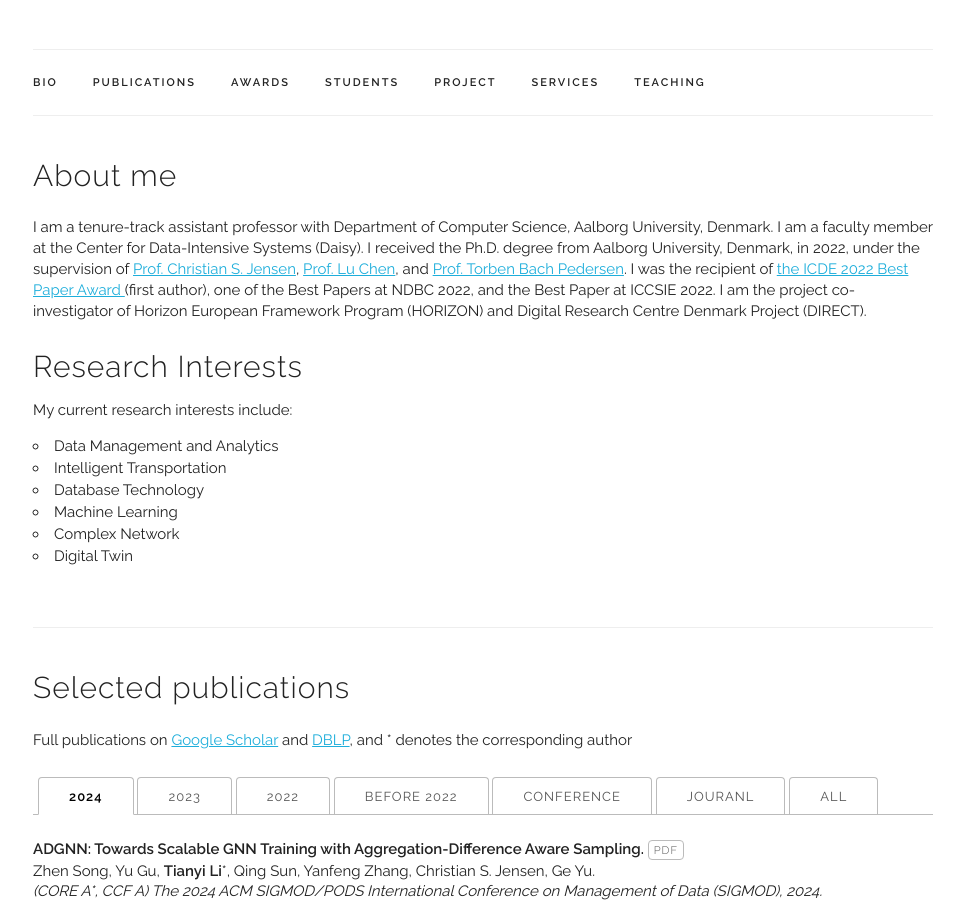
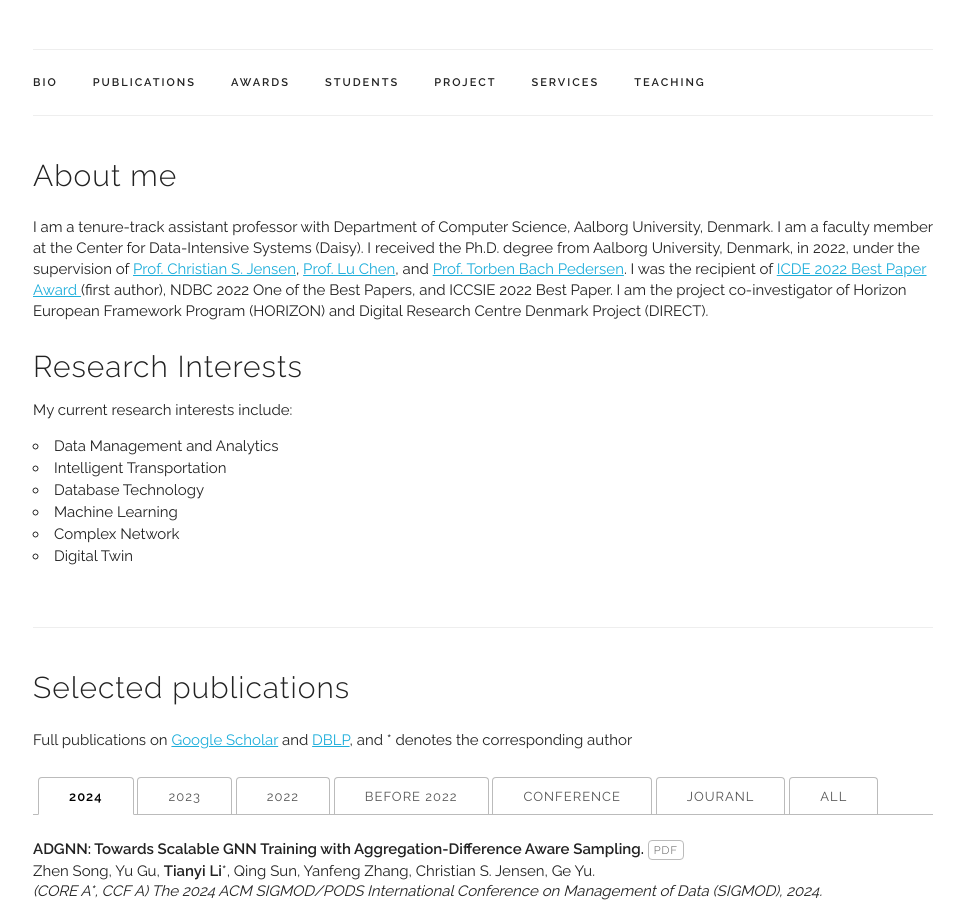
Before and after one commit to litianyi-cs-dkaau/litianyi-cs-dkaau.github.io, a Jekyll site: the page built from index.html, in a window 1280 px wide and 900 px high, scrolled down 314 px. Shown: the whole window, without its empty margins (157-1121 px from the left). Built offline with Jekyll 4.4.1, drawn with Linux system fonts in a browser that asks for light colours.

Commit message:
Update index.html

```diff
--- a/index.html
+++ b/index.html
@@ -13,7 +13,7 @@ I have served on the Program Committees of top conferences including ICDE, KDD,
   <p style="line-height:1.4">
   I am a tenure-track assistant professor with Department of Computer Science, Aalborg University, Denmark. I am a faculty member at the Center for Data-Intensive Systems (Daisy).
     I received the Ph.D. degree from Aalborg University, Denmark, in 2022, under the supervision of <a href="https://csj.cs.aau.dk" target="_blank">Prof. Christian S. Jensen</a>, <a href="https://person.zju.edu.cn/en/luchen" target="_blank">Prof. Lu Chen</a>, and <a href="https://homes.cs.aau.dk/~tbp/" target="_blank">Prof. Torben Bach Pedersen</a>.
-   I was the recipient of <a href="https://icde2022.ieeecomputer.my/best-papers/" target="_blank"> the ICDE 2022 Best Paper Award </a> (first author), one of the Best Papers at NDBC 2022, and the Best Paper at ICCSIE 2022.
+   I was the recipient of <a href="https://icde2022.ieeecomputer.my/best-papers/" target="_blank"> ICDE 2022 Best Paper Award </a> (first author), NDBC 2022 One of the Best Papers, and ICCSIE 2022 Best Paper.
     I am the project co-investigator of Horizon European Framework Program (HORIZON) and Digital Research Centre Denmark Project (DIRECT).</p>
 
   <h4>Research Interests</h4>
```
